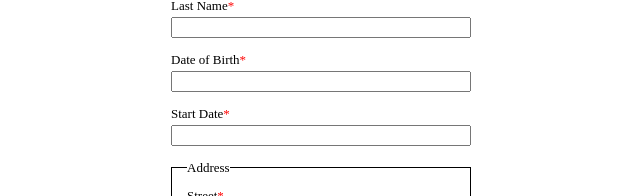
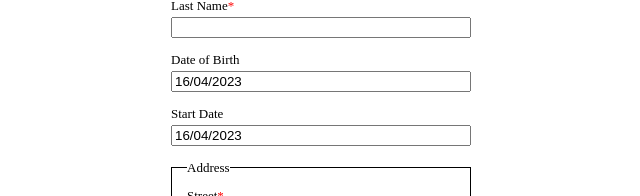
Before and after one commit to flesage-000/Utilisez-une-API-pour-un-compte-utilisateur-bancaire-avec-React-2, a React (Create React App) app: page / in a window 1280 px wide. Shown: the part 159-355 px from the top of the page, without its empty margins (319-959 px from the left). Built offline with nearby package versions, Linux system fonts and the light colour scheme.

Commit message:
Add Datepicker

```diff
--- a/package.json
+++ b/package.json
@@ -7,6 +7,7 @@
     "@testing-library/react": "^13.4.0",
     "@testing-library/user-event": "^13.5.0",
     "react": "^18.2.0",
+    "react-datepicker": "^4.11.0",
     "react-dom": "^18.2.0",
     "react-router-dom": "^6.9.0",
     "react-scripts": "^5.0.1",
--- a/src/Components/FormCreateEmployee/FormCreateEmployee.jsx
+++ b/src/Components/FormCreateEmployee/FormCreateEmployee.jsx
@@ -1,4 +1,6 @@
 import React, {useState} from "react";
+import ReactDatePicker from "react-datepicker";
+import "react-datepicker/dist/react-datepicker.css";
 
 import constDepartments from "../../constants/departements.jsx"
 import constStates from "../../constants/states.jsx";
@@ -7,6 +9,7 @@ import FormOptions from "../FormOptions/FormOptions.jsx";
 import AddToLocal from "../Stores/AddToLocal.jsx";
 
 function FormCreateEmployee() {
+  const [startDate, setStartDate] = useState(new Date());
   const [form, setForm] = useState({
     firstName: null,
     lastName: null,
@@ -48,23 +51,26 @@ function FormCreateEmployee() {
         <label htmlFor="lastname">Last Name<span className="required">*</span></label>
       </div>
       <div>
-        <input  type="text" id="dateofbirth" required
+        <ReactDatePicker  dateFormat="dd/MM/yyyy"
                           onChange={
-                  (e) => {
+                            (date) => {
+                              setStartDate(date);
                               setForm({ ...form,
-                              dateOfBirth: e.target.value })
+                                        dateOfBirth: date.toLocaleDateString() });
                             }
-                } />
+                          }
+                          selected={startDate} />
         <label htmlFor="dateofbirth">Date of Birth<span className="required">*</span></label>
       </div>
       <div>
-        <input  type="text" id="startdate" required
+        <ReactDatePicker  dateFormat="dd/MM/yyyy"
                           onChange={
-                  (e) => {
+                            (date) => {
+                              setStartDate(date)
                               setForm({ ...form,
-                              startDate: e.target.value })
+                                        startDate: date.toLocaleDateString() })}
                           }
-                } />
+                          selected={startDate} />
         <label htmlFor="startdate">Start Date<span className="required">*</span></label>
       </div>
       <fieldset>
--- a/src/Pages/Homepage/Homepage.css
+++ b/src/Pages/Homepage/Homepage.css
@@ -7,12 +7,15 @@
   flex-direction: column;
   justify-content: center;
 }
-.createEmployee form div {
+.createEmployee form > div,
+.createEmployee form > div .react-datepicker__input-container,
+.createEmployee form > fieldset > div  {
   display: flex;
   flex-direction: column-reverse;
 }
-.createEmployee form div:not(:last-child),
-.createEmployee form fieldset {
+.createEmployee form > div:not(:last-child),
+.createEmployee form > fieldset,
+.createEmployee form > fieldset > div:not(:last-child) {
   margin-bottom: 15px;
 }
 .createEmployee form div label {
@@ -32,6 +35,6 @@
 .createEmployee [required] + label .required {
   display: inline-block;
 }
-.createEmployee [type="button"] {
+.createEmployee input[type="button"] {
   margin: 15px 0;
 }
```
Also changed, not shown: 1 other file (tests, documents, lock files or other folders). Lines whose indentation alone changed are shown as unchanged.
